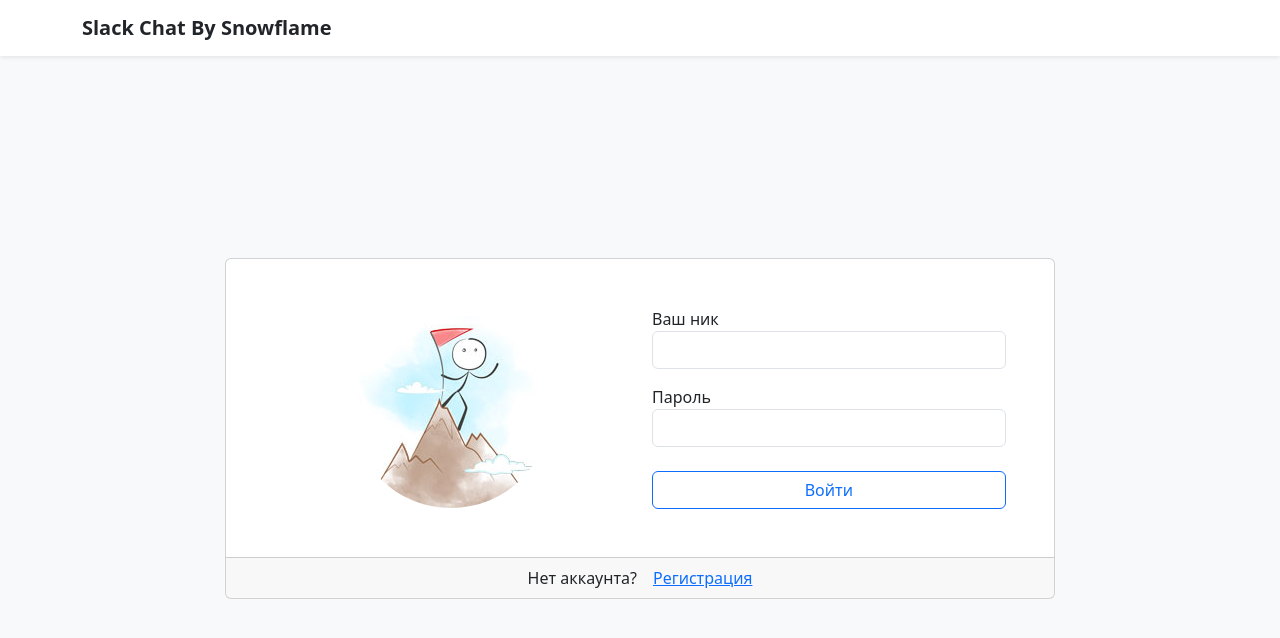
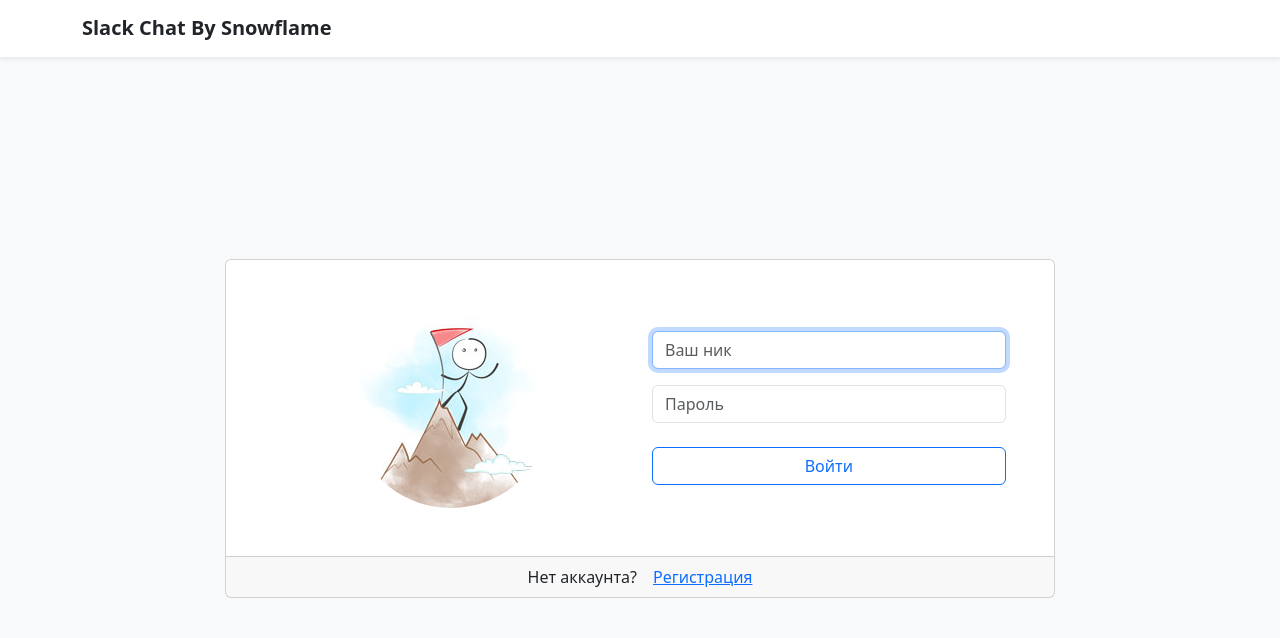
Before and after one commit to SnowFlameProd/js-react-developer-project-12, a React (Create React App) app in the folder frontend/: page /login in a window 1280 px wide. Shown: the top 638 px of the page. Built offline with nearby package versions, Linux system fonts and the light colour scheme.

Commit message:
FINISHED THIRD STEP: 'added auth context, form submit, checking token'

```diff
--- a/frontend/package.json
+++ b/frontend/package.json
@@ -4,9 +4,11 @@
   "private": true,
   "proxy": "http://localhost:5001",
   "dependencies": {
+    "@reduxjs/toolkit": "^2.2.5",
     "@testing-library/jest-dom": "^5.17.0",
     "@testing-library/react": "^13.4.0",
     "@testing-library/user-event": "^13.5.0",
+    "axios": "^1.7.2",
     "bootstrap": "^5.3.3",
     "formik": "^2.4.6",
     "i18next": "^23.11.5",
--- a/frontend/src/components/App.jsx
+++ b/frontend/src/components/App.jsx
@@ -3,15 +3,22 @@ import LoginPage from './pages/LoginPage';
 import Header from "./Header";
 import NotFoundPage from "./pages/NotFoundPage";
 import routes from "../routes/routes";
+import MainPage from "./pages/MainPage";
+import useAuth from "../hooks/useAuth";
 
 const App = () => {
+    const { loggedIn } = useAuth();
+    const checkAuth = () => {
+        return loggedIn ? <MainPage /> : <Navigate to={routes.login}/>;
+    }
+
     return (
         <BrowserRouter>
             <div className="h-100 d-flex flex-column">
                 <Header />
                 <div className="d-flex h-100 align-items-center justify-content-center">
                     <Routes>
-                        <Route path={routes.root} element={<Navigate to={routes.login}/>} />
+                        <Route path={routes.root} element={checkAuth()} />
                         <Route path={routes.login} element={<LoginPage />} />
                         <Route path={routes.others} element={<NotFoundPage />} />
                     </Routes>
--- a/frontend/src/components/Header.jsx
+++ b/frontend/src/components/Header.jsx
@@ -1,9 +1,15 @@
+import {useTranslation} from "react-i18next";
+import {CardLink} from "react-bootstrap";
+import routes from "../routes/routes";
+
 const Header = () => {
+    const { t } = useTranslation();
+
     return (
         <>
             <nav className="bg-white w-100 py-3 shadow-sm">
                 <div className="container">
-                    <div className="fw-bold h5 mb-0">Slack Chat By Snowflame</div>
+                    <CardLink className="fw-bold h5 mb-0 text-decoration-none" href={routes.root}>{t('header.mainTitle')}</CardLink>
                 </div>
             </nav>
         </>
--- a/frontend/src/components/elements/LoginForm.jsx
+++ b/frontend/src/components/elements/LoginForm.jsx
@@ -1,45 +1,82 @@
-import { Formik, Form, Field } from 'formik';
 import {
-    Button,
+    Button, Form
 } from 'react-bootstrap';
+import {AxiosError} from "axios";
+import {useFormik} from 'formik';
 import {useTranslation} from "react-i18next";
+import {useEffect, useRef, useState} from "react";
+import {useLocation, useNavigate} from "react-router-dom";
+
+import useAuth from "../../hooks/useAuth";
+import {sendLoginData} from "../../functions/manageAuthData";
+import routes from "../../routes/routes";
 
 const LoginForm = () => {
     const { t } = useTranslation();
+    const { logIn } = useAuth();
+    const inputRef = useRef();
+    const navigate = useNavigate();
+    const location = useLocation();
+    const [authFailed, setAuthFailed] = useState(false);
+
+    useEffect(() => {
+        inputRef.current.focus();
+    }, [inputRef]);
+
+    const formik = useFormik({
+        initialValues: {
+            username: '',
+            password: '',
+        },
+        onSubmit: async (values, { setSubmitting }) => {
+            setAuthFailed(false);
+            try {
+                const {data} = await sendLoginData(values);
+                localStorage.setItem('user', JSON.stringify(data));
+                logIn();
+                const { from } = location.state || { from: { pathname: routes.root }};
+                navigate(from);
+            } catch (error) {
+                setSubmitting(false);
+                if (error instanceof AxiosError && error.response.status === 401) {
+                    setAuthFailed(true);
+                    inputRef.current.select();
+                    return;
+                }
+                throw error;
+            }
+        },
+    });
 
     return (
-        <>
-            <Formik
-                initialValues={{
-                    email: '',
-                    password: '',
-                }}
-                onSubmit={ (values) => {
-                    console.log(values);
-                }}
-            >
-                {() => (
-                    <Form className="w-100">
+        <Form onSubmit={formik.handleSubmit} className="w-100">
             <div className="form-group mb-3">
-                            <label htmlFor="email">{t('form.nickname')}</label>
-                            <Field
-                                name="email"
+                <Form.Control
+                    name="username"
+                    ref={inputRef}
                     className="form-control"
+                    placeholder={t('form.username')}
+                    onChange={formik.handleChange}
+                    value={formik.values.username}
+                    isInvalid={authFailed}
+                    required
                 />
             </div>
             <div className="form-group mb-4">
-                            <label htmlFor="password">{t('form.password')}</label>
-                            <Field
+                <Form.Control
                     type="password"
                     name="password"
                     className="form-control"
+                    placeholder={t('form.password')}
+                    onChange={formik.handleChange}
+                    value={formik.values.password}
+                    isInvalid={authFailed}
+                    required
                 />
+                <Form.Control.Feedback type="invalid" className="mb-4">{t('error.loginFailed')}</Form.Control.Feedback>
             </div>
-                        <Button variant="outline-primary" className="w-100">{t('form.signInBtn')}</Button>
+            <Button type="submit" variant="outline-primary" className="w-100">{t('form.signInBtn')}</Button>
         </Form>
-                )}
-            </Formik>
-        </>
     );
 };
 
--- /dev/null
+++ b/frontend/src/components/pages/MainPage.jsx
@@ -0,0 +1,15 @@
+import {
+    Container
+} from "react-bootstrap";
+
+const MainPage = () => {
+    return (
+        <>
+            <Container>
+                Тут будет контент
+            </Container>
+        </>
+    );
+};
+
+export default MainPage;
--- /dev/null
+++ b/frontend/src/contexts/authContext.jsx
@@ -0,0 +1,5 @@
+import {createContext} from "react";
+
+const AuthContext = createContext({});
+
+export default AuthContext;
--- /dev/null
+++ b/frontend/src/functions/manageAuthData.js
@@ -0,0 +1,4 @@
+import axios from 'axios';
+import routes from "../routes/routes";
+
+export const sendLoginData = (data) => axios.post(routes.server.login, data);
--- /dev/null
+++ b/frontend/src/hooks/useAuth.jsx
@@ -0,0 +1,6 @@
+import { useContext } from "react";
+import authContext from "../contexts/authContext";
+
+const useAuth = () => useContext(authContext);
+
+export default useAuth;
--- a/frontend/src/init.jsx
+++ b/frontend/src/init.jsx
@@ -3,6 +3,7 @@ import React from "react";
 import i18next from "i18next";
 import {initReactI18next, I18nextProvider} from "react-i18next";
 import resources from "./locales";
+import AuthProvider from "./providers/authProvider";
 
 const init = async () => {
     const i18n = i18next.createInstance();
@@ -14,11 +15,13 @@ const init = async () => {
         });
 
     return (
-        <I18nextProvider i18n={i18n}>
-            <React.StrictMode>
-                <App />
-            </React.StrictMode>
-        </I18nextProvider>
+        <AuthProvider>
+            <I18nextProvider i18n={i18n}>
+                <React.StrictMode>
+                    <App />
+                </React.StrictMode>
+            </I18nextProvider>
+        </AuthProvider>
     );
 };
 
--- a/frontend/src/locales/ru.js
+++ b/frontend/src/locales/ru.js
@@ -12,13 +12,14 @@ export default {
         form: {
             signIn: 'Вход',
             signInBtn: 'Войти',
-            nickname: 'Ваш ник',
+            username: 'Ваш ник',
             password: 'Пароль',
         },
         error: {
             notFound: 'Страница не найдена',
             canGoTo: 'Но вы можете перейти ',
-            mainPage: 'на главную страницу'
+            mainPage: 'на главную страницу',
+            loginFailed: 'Неверные имя пользователя или пароль'
         }
     },
 };
--- /dev/null
+++ b/frontend/src/providers/authProvider.jsx
@@ -0,0 +1,30 @@
+import AuthContext from "../contexts/authContext";
+import {useMemo, useState} from "react";
+
+const AuthProvider = ({children}) => {
+    const [loggedIn, setLoggedIn] = useState(() => {
+        const userLoggedIn = localStorage.getItem('user');
+        return !!userLoggedIn;
+    });
+
+    const logIn = () => setLoggedIn(true);
+
+    const logOut = () => {
+        localStorage.removeItem('user');
+        setLoggedIn(false);
+    }
+
+    const context = useMemo(() => ({
+        loggedIn,
+        logIn,
+        logOut
+    }), [loggedIn]);
+
+    return (
+        <AuthContext.Provider value={context}>
+            { children }
+        </AuthContext.Provider>
+    );
+}
+
+export default AuthProvider;
--- a/frontend/src/routes/routes.js
+++ b/frontend/src/routes/routes.js
@@ -3,4 +3,8 @@ export default {
     login: '/login',
     signup: '/signup',
     others: '*',
+    server: {
+        login: '/api/v1/login',
+        users: '/api/v1/data',
+    }
 }
```
Also changed, not shown: 1 other file (tests, documents, lock files or other folders). Lines whose indentation alone changed are shown as unchanged.
